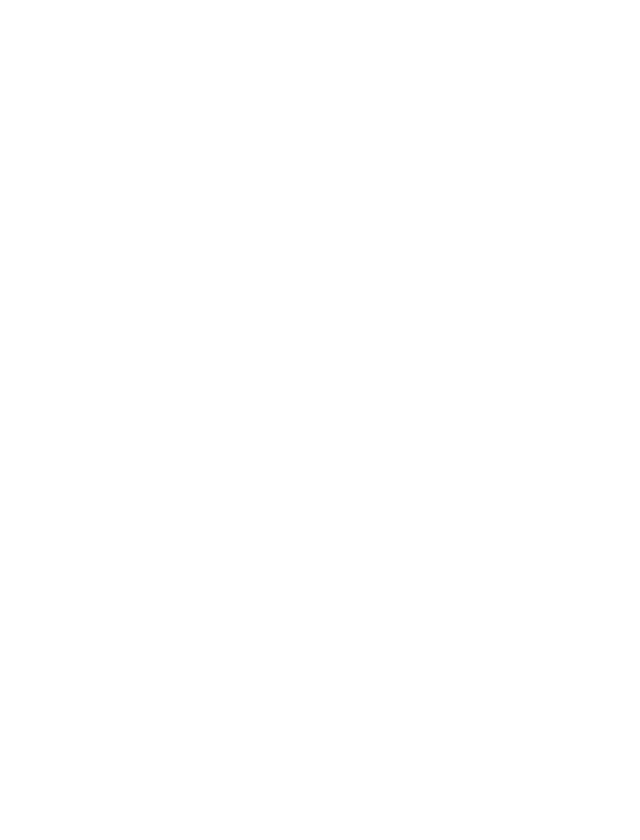
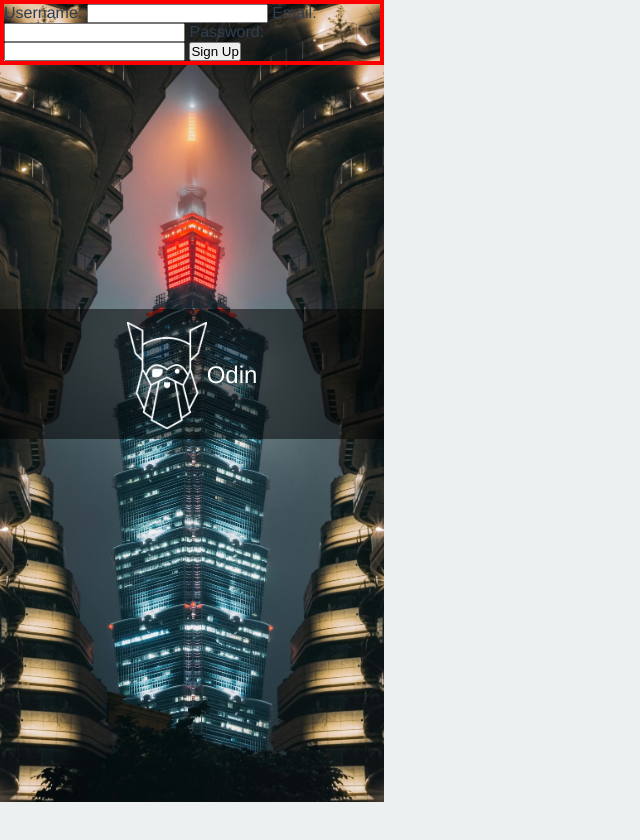
Before and after one commit to Walfran/signup-form, a plain HTML site: page index.html in a window 1280 px wide. Shown: the top 840 px of the page, without its empty margins (0-640 px from the left). Before the commit the page ends 800 px from the top, so only its background shows below. Drawn offline with Linux system fonts and the light colour scheme; files whose address does not match are found by name.

Commit message:
Sidebar half way there

```diff
--- /dev/null
+++ b/css/styles.css
@@ -0,0 +1,82 @@
+* {
+    margin: 0;
+    padding: 0;
+    box-sizing: border-box;
+}
+
+body {
+    font-family: Helvetica, sans-serif, sans-serif;
+    background-color: #ecf0f1;
+    color: #2c3e50;
+    display: flex;
+    flex-direction: column;
+}
+
+.side-bar {
+    width: max(30%, 20vh);
+    height: 100%;
+    display: flex;
+    flex-direction: column;
+    align-items: center;
+    justify-items: center;
+    border: 2px red solid;
+}
+
+.side-img {
+    width: max(30%, 20vh);
+    height: 100%;
+    position: absolute;
+    object-fit: cover;
+    z-index: -2;
+}
+
+.logo-text{
+    color: white;
+    margin: auto;
+}
+
+.overlay {
+    margin-top: 24%;
+    height: 130px;
+    width: max(30%, 20vh);
+    background-color: black;
+    opacity: 0.5;
+    position: absolute;
+    align-items: center;
+    z-index: -1;
+}
+
+.logo-container {
+    margin-top: 25%;
+    position: absolute;
+    display: flex
+}
+
+.logo-text {
+    font-size: 1.5em;
+    text-align: center;
+    color: white;
+    width: 100%;
+}
+
+.logo {
+    width: 5em;
+    height: auto;
+}
+
+.side-credit {
+    margin-top: min(99%);
+    position: absolute;
+    z-index: -1;
+    color: white;
+    font-size: 0.8em;
+}
+.content-bar {#
+    margin-left: 50%;
+    border: 2px red solid;
+
+}
+
+.form-container {
+    flex-direction: column;
+}
--- a/index.html
+++ b/index.html
@@ -3,9 +3,34 @@
 <head>
     <meta charset="UTF-8">
     <meta name="viewport" content="width=device-width, initial-scale=1.0">
-    <title>Document</title>
+    <title>Sign-Up</title>
+    <link rel="stylesheet" href="css/styles.css">
+    <script src="js/script.js" defer></script>
 </head>
 <body>
+<div class="side-bar">
+    <img class="side-img" src="/Users/wpinto/repos/signup-form/images/background1.avif" alt="City Skyline at Night">
+    <div class="logo-container">
+        <img class="logo" src="/Users/wpinto/repos/signup-form/assets/logo/odin-lined.png" alt="Company Logo" class="logo-image">
+        <div class="logo-text">Odin</div>
+    </div>
+    <div class="overlay"></div>
+    <div class="side-credit">Photo by <a href="https://unsplash.com/photos/modern-skyscraper-illuminated-at-night-with-surrounding-buildings-WGXdJk8gkuM">Tan Kanithanond</a> on <a href="https://unsplash.com/images">Unplash</a> </p>
+</div>
+<div class="content-bar">
+    <div class="form-container">
+        <form id="signup-form">
+            <label for="username">Username:</label>
+            <input type="text" id="username" name="username" required>
 
+            <label for="email">Email:</label>
+            <input type="email" id="email" name="email" required>
+
+            <label for="password">Password:</label>
+            <input type="password" id="password" name="password" required>
+
+            <button type="submit">Sign Up</button>
+        </form>
+</div>
 </body>
 </html>
--- a/styles.css
+++ /dev/null
@@ -1,5 +0,0 @@
-* {
-    margin: 0;
-    padding: 0;
-    box-sizing: border-box;
-}
```
Also changed, not shown: assets/logo/odin-lined.png (added), images/background.avif (added), images/background1.avif (added), js/script.js (added).
